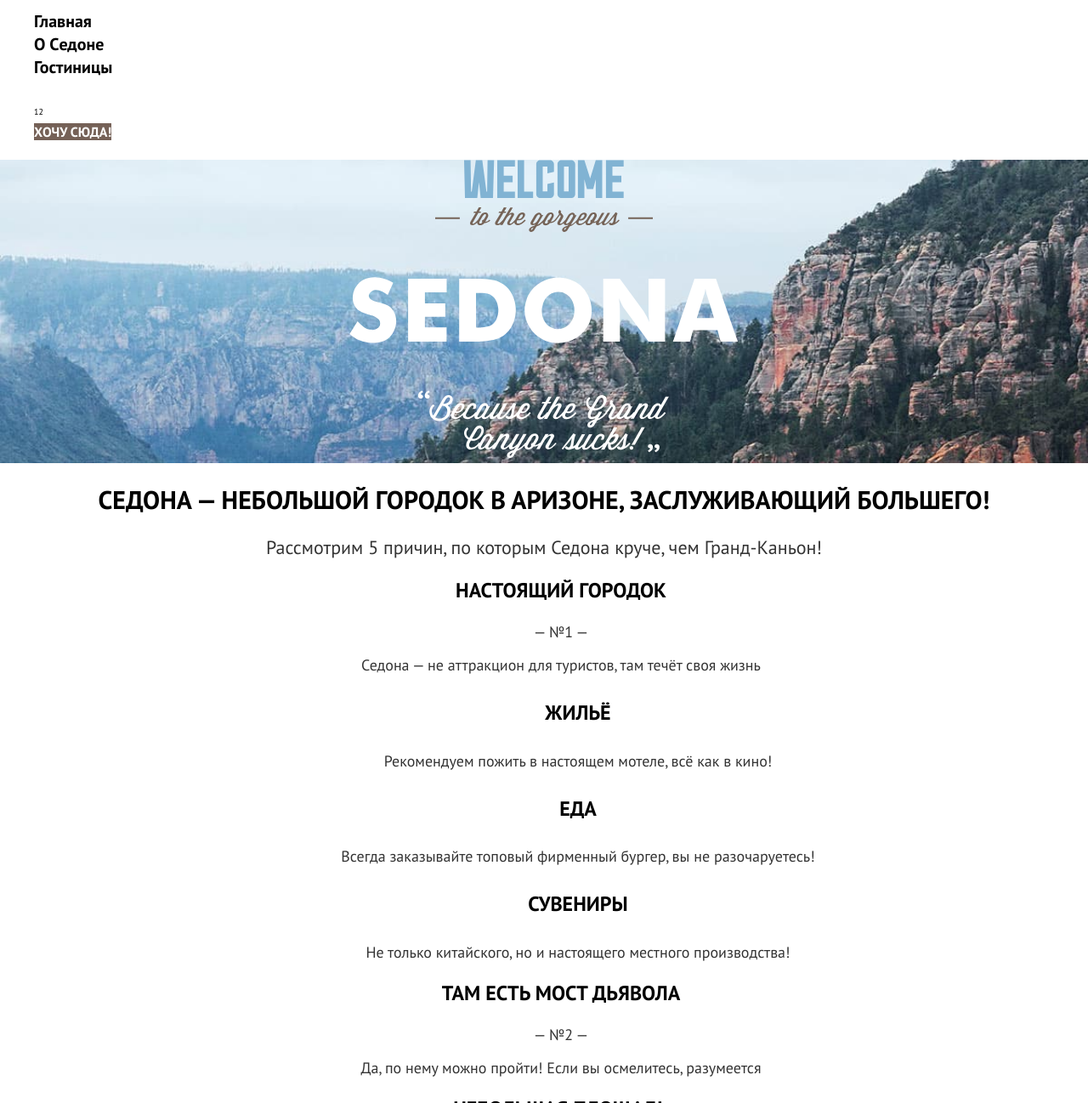
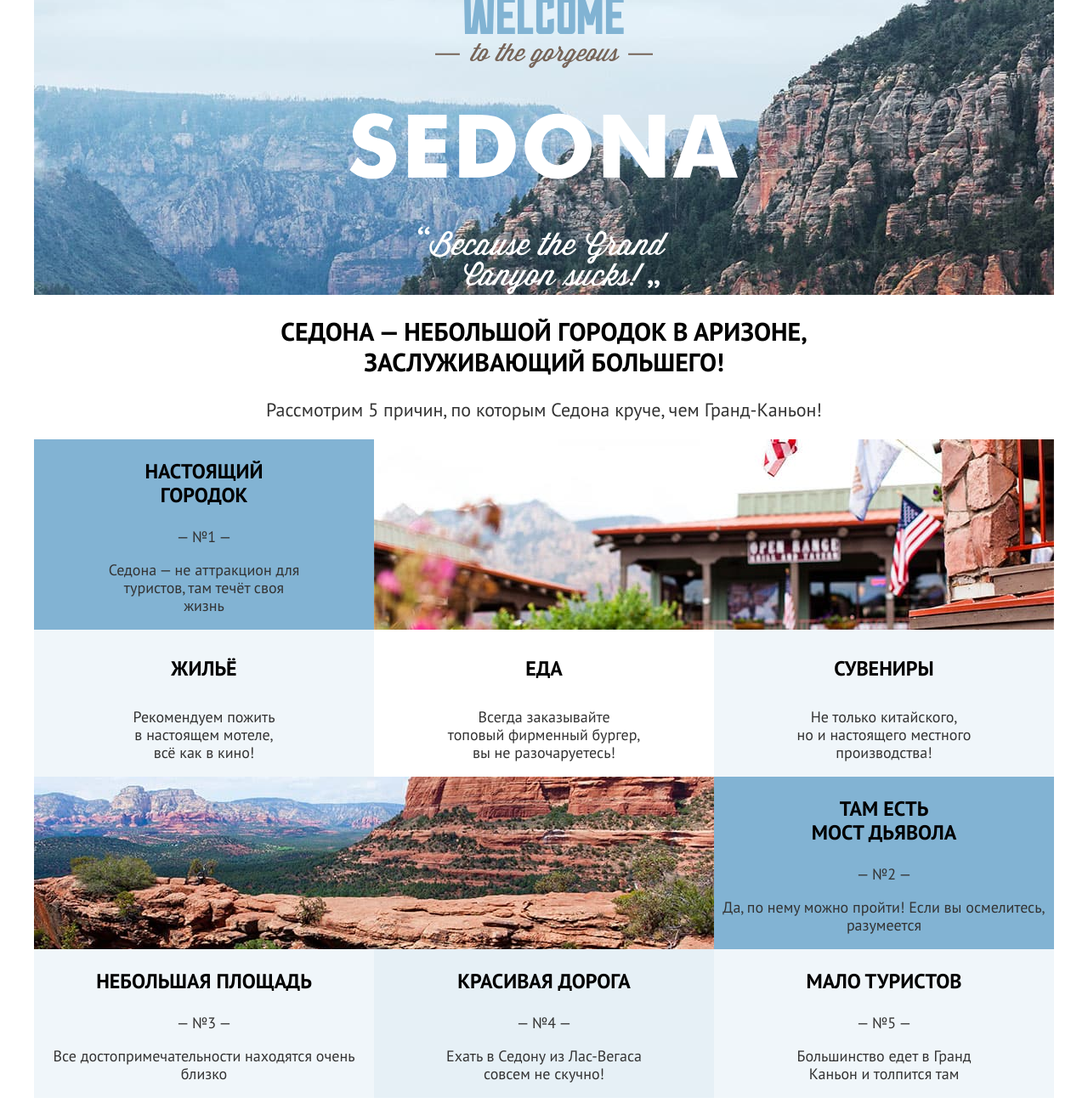
Before and after one commit to htmlacademy-htmlcss/2056149-sedona-34, a plain HTML site: page index.html in a window 1280 px wide. Shown: the part 86-1384 px from the top of the page at 85% size. Drawn offline with Linux system fonts and the light colour scheme.

Commit message:
Добавляет сетку страниц

```diff
--- a/index.html
+++ b/index.html
@@ -1,15 +1,19 @@
 <!DOCTYPE html>
 <html lang="ru">
+
   <head>
     <meta charset="utf-8">
     <title>Сайт туристического городка «Седона»</title>
     <link rel="stylesheet" href="styles/styles.css">
   </head>
+
   <body>
+    <div class="container">
       <header class="page-header">
         <nav class="navigation">
           <a class="navigation-logo">
-          <img class="page-header-logo" src="images/typography/logo/logo-sedona.svg" width="139" height="70" alt="Логотип сайта туристического городка «Седона».">
+            <img class="page-header-logo" src="images/typography/logo/logo-sedona.svg" width="139" height="70"
+              alt="Логотип сайта туристического городка «Седона».">
           </a>
           <ul class="navigation-list">
             <li class="navigation-item">
@@ -40,70 +44,104 @@
           </ul>
         </nav>
       </header>
-    <main class="main-index">
+      <main class="main-container main-index">
         <section class="hero-index">
           <h1 class="visually-hidden">Добро пожаловать в великолепную Седону</h1>
           <img class="hero-welcome" src="images/welcome.svg" alt="Добро пожаловать в великолепную Седону.">
         </section>
         <section class="hero">
-        <h2 class="hero-main">Седона — небольшой городок в Аризоне, заслуживающий большего!</h2>
+          <h2 class="hero-main">Седона — небольшой городок в Аризоне, <br>
+            заслуживающий большего!</h2>
           <p class="hero-description">Рассмотрим 5 причин, по которым Седона круче, чем Гранд-Каньон!</p>
         </section>
         <section class="advantages">
           <h2 class="visually-hidden">Преимущества</h2>
-        <ol class="advantages-list">
-          <li class="advantages-item">
-            <h3 class="advantages-title">Настоящий городок</h3>
+          <ul class="advantages-list">
+            <li class="advantages-item background-basic">
+              <h3 class="advantages-title">
+                Настоящий<br>
+                городок
+              </h3>
               <p class="advantages-description">— №1 —</p>
-            <p class="advantages-description">Седона — не аттракцион для туристов, там течёт своя жизнь</p>
-            <ul class="advantages-list">
-              <li>
-                <h4 class="advantages-title">Жильё</h4>
-                <p class="advantages-description">Рекомендуем пожить в настоящем мотеле, всё как в кино!</p>
+              <p class="advantages-description">Седона — не аттракцион для <br>
+                туристов, там течёт своя <br>
+                жизнь</p>
             </li>
-              <li>
-                <h4 class="advantages-title">Еда</h4>
-                <p class="advantages-description">Всегда заказывайте топовый фирменный бургер, вы не разочаруетесь!</p>
-              </li>
-               <li>
-                <h4 class="advantages-title">Сувениры</h4>
-                <p class="advantages-description">Не только китайского, но и настоящего местного производства!</p>
+            <li class="advantages-photo photo-1">
+              <span class="visually-hidden">Седона</span>
             </li>
           </ul>
+          <ul class="advantages-list">
+            <li class="advantages-item background-second-1">
+              <h4 class="advantages-title">Жильё</h4>
+              <p class="advantages-description">Рекомендуем пожить <br>
+                в настоящем мотеле, <br>
+                всё как в кино!</p>
             </li>
             <li class="advantages-item">
-            <h3 class="advantages-title">Там есть мост дьявола</h3>
+              <h4 class="advantages-title">Еда</h4>
+              <p class="advantages-description">Всегда заказывайте <br>
+                топовый фирменный бургер, <br>
+                вы не разочаруетесь!</p>
+            </li>
+            <li class="advantages-item background-second-1">
+              <h4 class="advantages-title">Сувениры</h4>
+              <p class="advantages-description">Не только китайского, <br>
+                но и настоящего местного <br>
+                производства!</p>
+            </li>
+          </ul>
+          <ul class="advantages-list">
+            <li class="advantages-photo photo-2">
+              <span class="visually-hidden">Девилс Бридж Трейл</span>
+            </li>
+            <li class="advantages-item background-basic">
+              <h3 class="advantages-title">
+                Там есть<br>
+                мост дьявола
+              </h3>
               <p class="advantages-description">— №2 —</p>
-            <p class="advantages-description">Да, по нему можно пройти! Если вы осмелитесь, разумеется</p>
+              <p class="advantages-description">Да, по нему можно пройти! Если вы осмелитесь, <br>
+                разумеется</p>
             </li>
-          <li class="advantages-item">
+          </ul>
+          <ol class="advantages-list">
+            <li class="advantages-item background-second-1">
               <h3 class="advantages-title">Небольшая площадь</h3>
-            <p class="advantages-description">— №3 —</div>
-            <p class="advantages-description">Все достопримечательности находятся очень близко</p>
+              <p class="advantages-description">— №3 —</p>
+              <p class="advantages-description">Все достопримечательности находятся очень <br>
+                близко</p>
             </li>
-          <li class="advantages-item">
+            <li class="advantages-item background-second-2">
               <h3 class="advantages-title">Красивая дорога</h3>
               <p class="advantages-description">— №4 —</p>
-            <p class="advantages-description">Ехать в Седону из Лас-Вегаса совсем не скучно!</p>
+              <p class="advantages-description">Ехать в Седону из Лас-Вегаса <br>
+                совсем не скучно!</p>
             </li>
-          <li class="advantages-item">
+            <li class="advantages-item background-second-1">
               <h3 class="advantages-title">Мало туристов</h3>
               <p class="advantages-description">— №5 —</p>
-            <p class="advantages-description">Большинство едет в Гранд Каньон и толпится там</p>
+              <p class="advantages-description">Большинство едет в Гранд <br>
+                Каньон и толпится там</p>
             </li>
           </ol>
         </section>
         <section class="search">
           <h2 class="search-title">Заинтересовались?</h2>
-        <p class="search-description">Укажите предполагаемые даты поездки,и мы покажем вам лучшие предложения гостиниц в Седоне</p>
+          <p class="search-description">Укажите предполагаемые даты поездки, <br>
+            и мы покажем вам лучшие предложения гостиниц в Седоне</p>
           <a class="button button-big button-basic" href="#">Поиск гостиницы в Седоне</a>
         </section>
         <section class="newsletter">
           <h2 class="newsletter-title">Подпишитесь на рассылку</h2>
-        <p class="newsletter-description">Только полезная информация и никакого спама, честное бойскаутское!</p>
+          <p class="newsletter-description">
+            Только полезная информация и никакого спама,<br>
+            честное бойскаутское!
+          </p>
           <form class="newsletter-form" action="https://echo.htmlacademy.ru/" method="post">
             <label class="visually-hidden" for="newsletter-email">Email</label>
-          <input class="field" placeholder="Ваш e-mail" type="email" name="newsletter-email" id="newsletter-email" required>
+            <input class="field" placeholder="Ваш e-mail" type="email" name="newsletter-email" id="newsletter-email"
+              required>
             <button class="button button-big button-second" type="submit">Подписаться</button>
           </form>
         </section>
@@ -111,6 +149,7 @@
       <footer class="page-footer">
         <section class="footer-contacts">
           <h2 class="visually-hidden">Контакты</h2>
+          <div class="footer-container">
             <div class="footer-social">
               <ul class="footer-social-list">
                 <li class="footer-social-item">
@@ -135,10 +174,14 @@
             </div>
             <div class="footer-htmlacademy">
               <a class="footer-htmlacademy-link" href="https://htmlacademy.ru/" target="_blank">
-            <img class="navigation-logo" src="images/typography/logo/logo-htmlacademy.svg" width="115" height="33" alt="HTML Academy">
+                <img class="navigation-logo" src="images/typography/logo/logo-htmlacademy.svg" width="115" height="33"
+                  alt="HTML Academy">
               </a>
+            </div>
           </div>
         </section>
       </footer>
+    </div>
   </body>
+
 </html>
--- a/styles/styles.css
+++ b/styles/styles.css
@@ -14,11 +14,18 @@
   font-display: swap;
 }
 
+html {
+  height: 100%;
+}
+
 body {
   margin: 0;
   font-family: "PT Sans", sans-serif;
   font-size: 22px;
   line-height: 26px;
+  display: flex;
+  flex-direction: column;
+  min-height: 100%;
 }
 
 .visually-hidden {
@@ -64,16 +71,43 @@ body {
   background: #7DB54F;
 }
 
+.container {
+  width: 1200px;
+  margin: 0 auto;
+  display: flex;
+  flex-direction: column;
+  flex-grow: 1;
+}
+
+.navigation {
+  display: flex;
+  width: 1200px;
+  margin: 0 auto;
+}
+
+.navigation-logo {
+  width: 139px;
+  margin-right: 30px;
+}
+
 .navigation-list {
   list-style-type: none;
+  margin: 0;
+  padding: 0;
+  width: 263.87px;
+}
+
+.navigation-user {
+  width: 352px;
+  margin-left: auto;
 }
 
 .navigation-link {
-font-weight: 700;
-font-size: 20px;
-text-transform: capitalize;
-text-decoration: none;
-color:#000000;
+  font-weight: 700;
+  font-size: 20px;
+  text-transform: capitalize;
+  text-decoration: none;
+  color: #000000;
 }
 
 .navigation-user-favorite {
@@ -81,13 +115,23 @@ color:#000000;
   line-height: 13px;
 }
 
+.main-container {
+  flex-grow: 1;
+  width: 1200px;
+  margin: 0 auto;
+}
+
 .hero-index {
   background-color: #000000;
-  text-align: center;
   background-size: 100% auto;
   background-repeat: no-repeat;
   background-image: url("../images/background/background-hero.jpg");
   color: #ffffff;
+}
+
+.hero-welcome {
+  display: block;
+  margin: 0 auto;
 }
 
 .hero-main {
@@ -104,7 +148,31 @@ color:#000000;
 }
 
 .advantages-list {
+  display: flex;
+  justify-content: space-between;
+  margin: 0;
+  padding: 0;
   list-style-type: none;
+}
+
+.advantages-item {
+  width: 400px;
+}
+
+.advantages-photo {
+  flex-grow: 2;
+  background-color: #000000;
+  color: #ffffff;
+  background-size: 100% auto;
+  background-repeat: no-repeat;
+}
+
+.photo-1 {
+  background-image: url("../images/advantages/advantages-photo-1.jpg");
+}
+
+.photo-2 {
+  background-image: url("../images/advantages/advantages-photo-2.jpg");
 }
 
 .advantages-title {
@@ -120,6 +188,18 @@ color:#000000;
   line-height: 21px;
   text-align: center;
   color: #333333;
+}
+
+.background-basic {
+  background-color: #82B3D3;
+}
+
+.background-second-1 {
+  background-color: #83B3D31F;
+}
+
+.background-second-2 {
+  background-color: #83B3D333;
 }
 
 .search-title {
@@ -161,11 +241,11 @@ color:#000000;
 }
 
 .main-filter {
+  color: #ffffff;
+  background-color: #000000;
   background: url("../images/background/background-filter.jpg");
   background-size: 100% auto;
   background-repeat: no-repeat;
-  color: #ffffff;
-  background-color: #000000;
 }
 
 .inner-header-title {
@@ -175,12 +255,17 @@ color:#000000;
   text-transform: capitalize;
 }
 
+.breadcrumbs-item {
+  list-style-type: none;
+}
+
 .breadcrumbs-link {
   font-size: 16px;
   line-height: 21px;
+  color: #FFFFFF;
 }
 
-.catalog-filter-title{
+.catalog-filter-title {
   font-weight: 700;
   font-size: 20px;
   line-height: 26px;
@@ -234,6 +319,34 @@ color:#000000;
   color: #333333;
 }
 
+.page-footer {
+  height: 120px;
+}
+
+.footer-container {
+  width: 1060px;
+  height: 50px;
+  display: flex;
+  margin-left: 70px;
+  margin-right: 70px;
+  align-items: center;
+  margin-top: 40px;
+  margin-bottom: 30px;
+}
+
+.footer-social {
+  margin-right: auto;
+}
+
 .footer-social-list {
   list-style-type: none;
 }
+
+.footer-phone {
+  width: 720px;
+  text-align: center;
+}
+
+.footer-htmlacademy {
+  margin-left: auto;
+}
```
Also changed, not shown: catalog.html (+24 -11 lines), 1 other file. Lines whose indentation alone changed are shown as unchanged.
